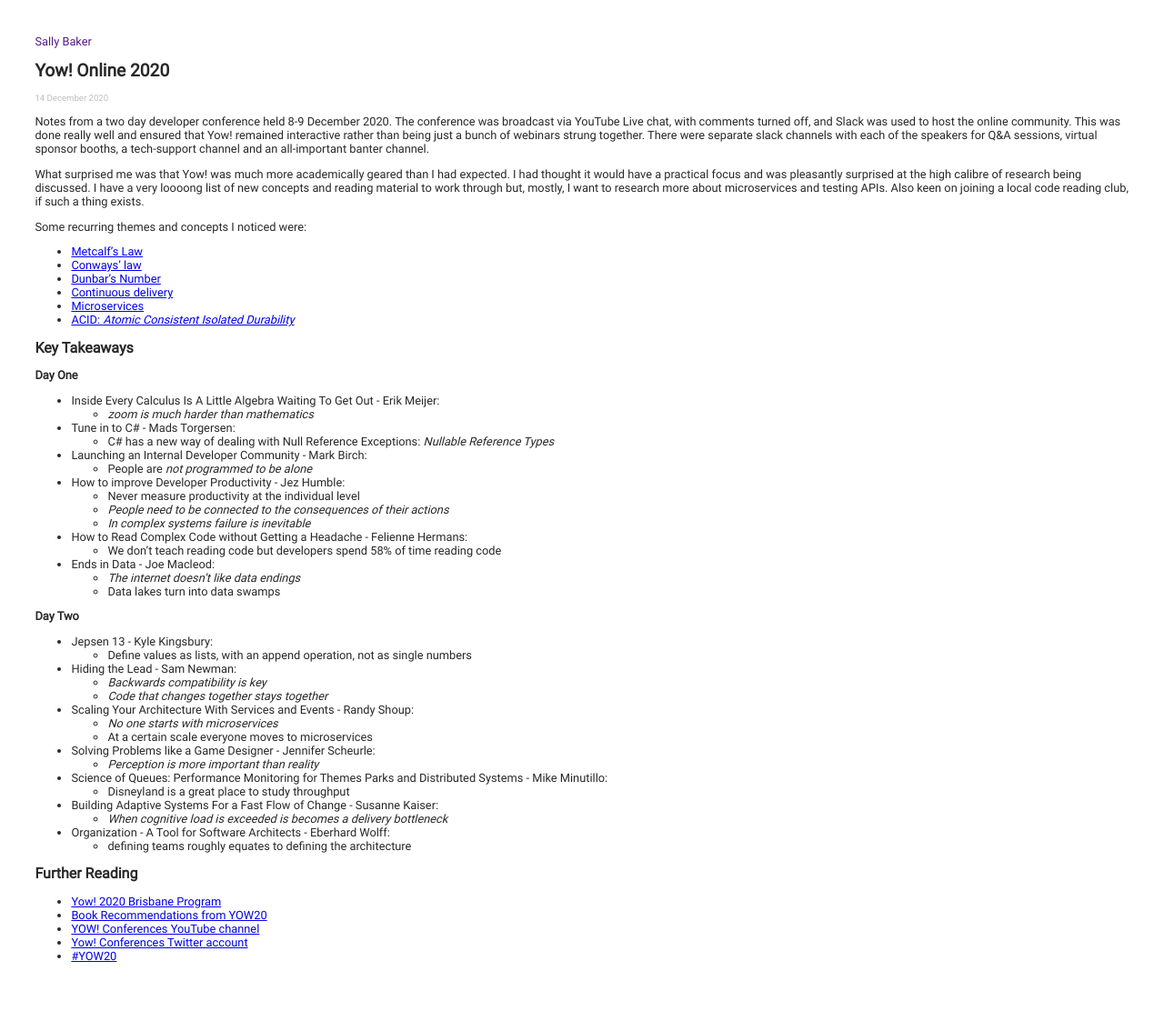
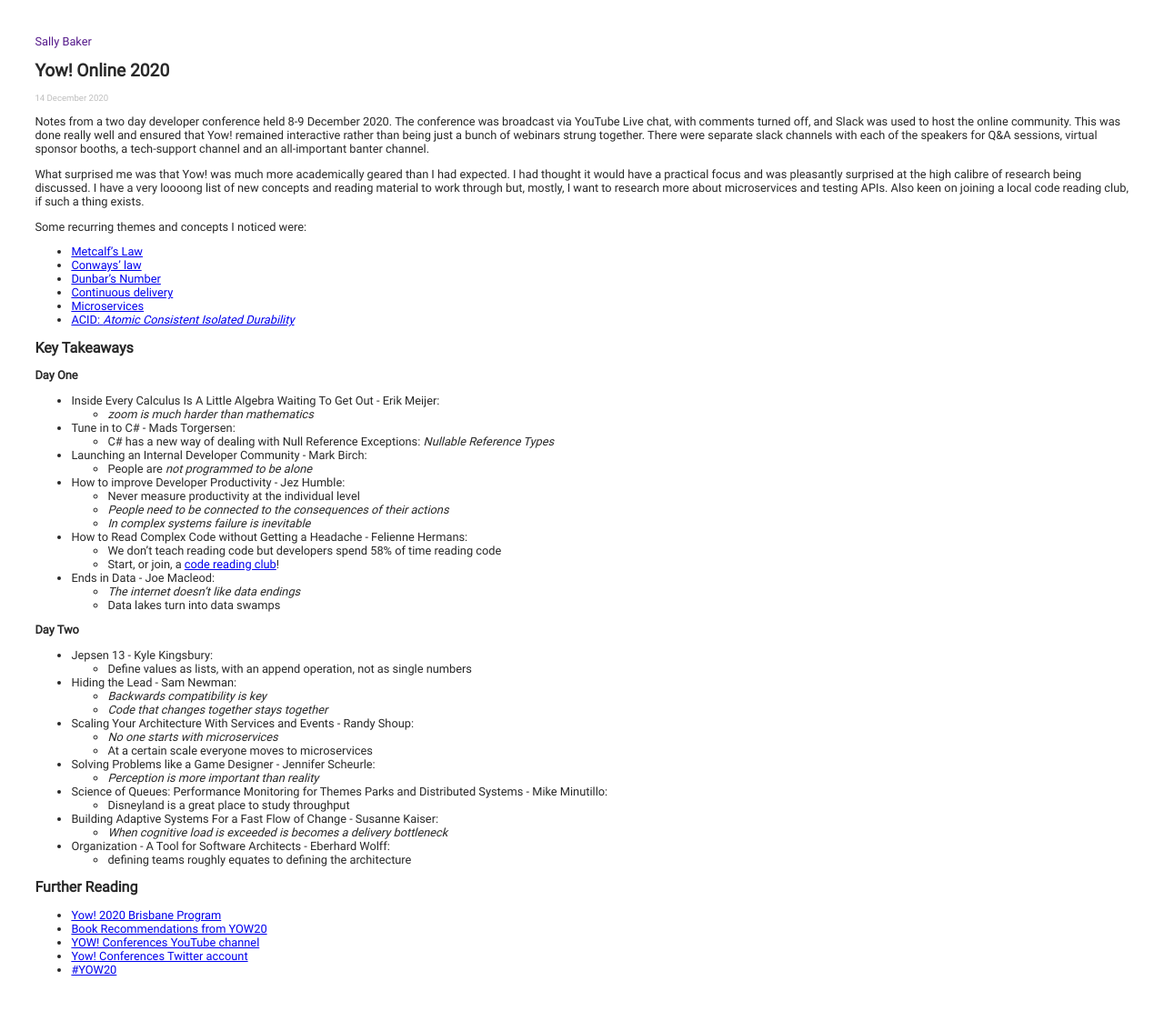
Before and after one commit to sallybaker/sallybaker.github.io, a Jekyll site: the page built from _posts/2020-12-14-yow.md, in a window 1280 px wide. Shown: the whole page at 91% size. Built offline with Jekyll 4.4.1, drawn with Linux system fonts in a browser that asks for light colours.

Commit message:
Add code reading club line to 2020-12-14-yow.md

```diff
--- a/_posts/2020-12-14-yow.md
+++ b/_posts/2020-12-14-yow.md
@@ -38,6 +38,7 @@
   - _In complex systems failure is inevitable_
 - How to Read Complex Code without Getting a Headache - Felienne Hermans:
   - We don't teach reading code but developers spend 58% of time reading code
+  - Start, or join, a [code reading club](https://www.felienne.com/archives/6472)!
 - Ends in Data - Joe Macleod:
   - _The internet doesn't like data endings_
   - Data lakes turn into data swamps
```
